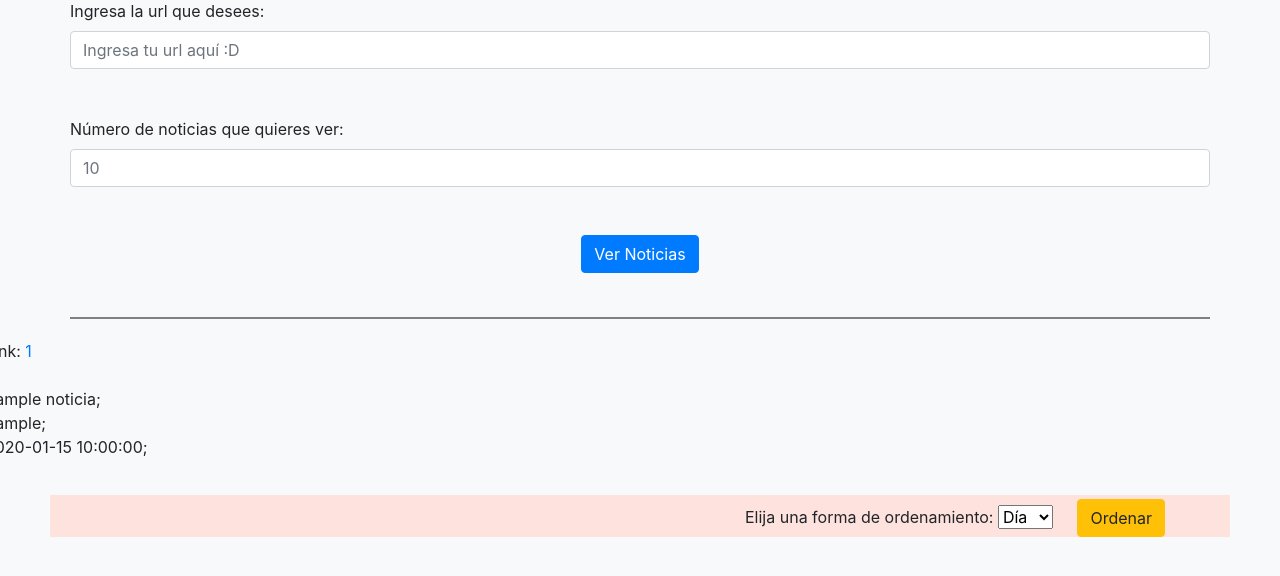
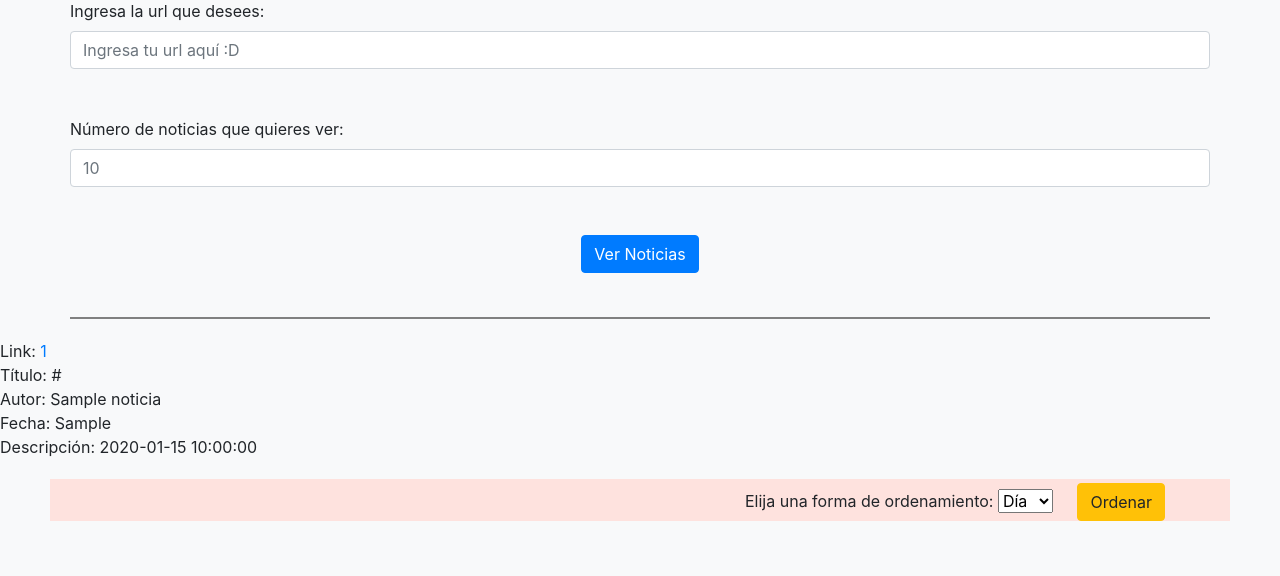
Before and after one commit to GreenNugget/OptWeb_Navegador, a PHP site: page / in a window 1280 px wide. Shown: the part 157-733 px from the top of the page. Run offline with PHP 8.4, Linux system fonts and the light colour scheme; tables that the repository leaves empty or names only in its code hold one stand-in row (values such as "Sample post"); some libraries are stand-ins or nearby versions.

Commit message:
Se agregó la descripción de la info, falta mandar datos por fecha

```diff
--- a/consultas.php
+++ b/consultas.php
@@ -9,31 +9,15 @@ if($conexion){
 
     $resultado = mysqli_query($conexion,$consulta, MYSQLI_STORE_RESULT);
 
-    echo "<div class='row'>";
     while ($fila = mysqli_fetch_array($resultado, MYSQLI_NUM)) {
         echo "<p>
         Link: <a href='$fila[0]'  target='_blank'>$fila[0]</a><br>
-        $fila[1];<br>
-        $fila[2];<br>
-        $fila[3];<br>
-        $fila[4];<br>
+        Título: $fila[1]<br>
+        Autor: $fila[2]<br>
+        Fecha: $fila[3]<br>
+        Descripción: $fila[4]<br>
         </p>";
     }
-    echo "</div>";
-
-   /* $arregloFechas = [];
-    mysqli_select_db($conexion,'rss_news');
-    $result = mysqli_query($conexion,"select 'fecha' from noticias");
-    while(($fila = mysqli_fetch_array($result))!=NULL){
-        $fila = $result -> fetch_array(MYSQLI_ASSOC);
-        array_push($arregloFechas,$fila);
-    }
-    echo "<script>
-        var dates = <?php echo json_encode($arregloFechas);?>;
-        for(var i=0;i<dates.length;i++){
-            document.write(dates(i));
-        }
-    </script>";*/
 }
 
 ?>
```
